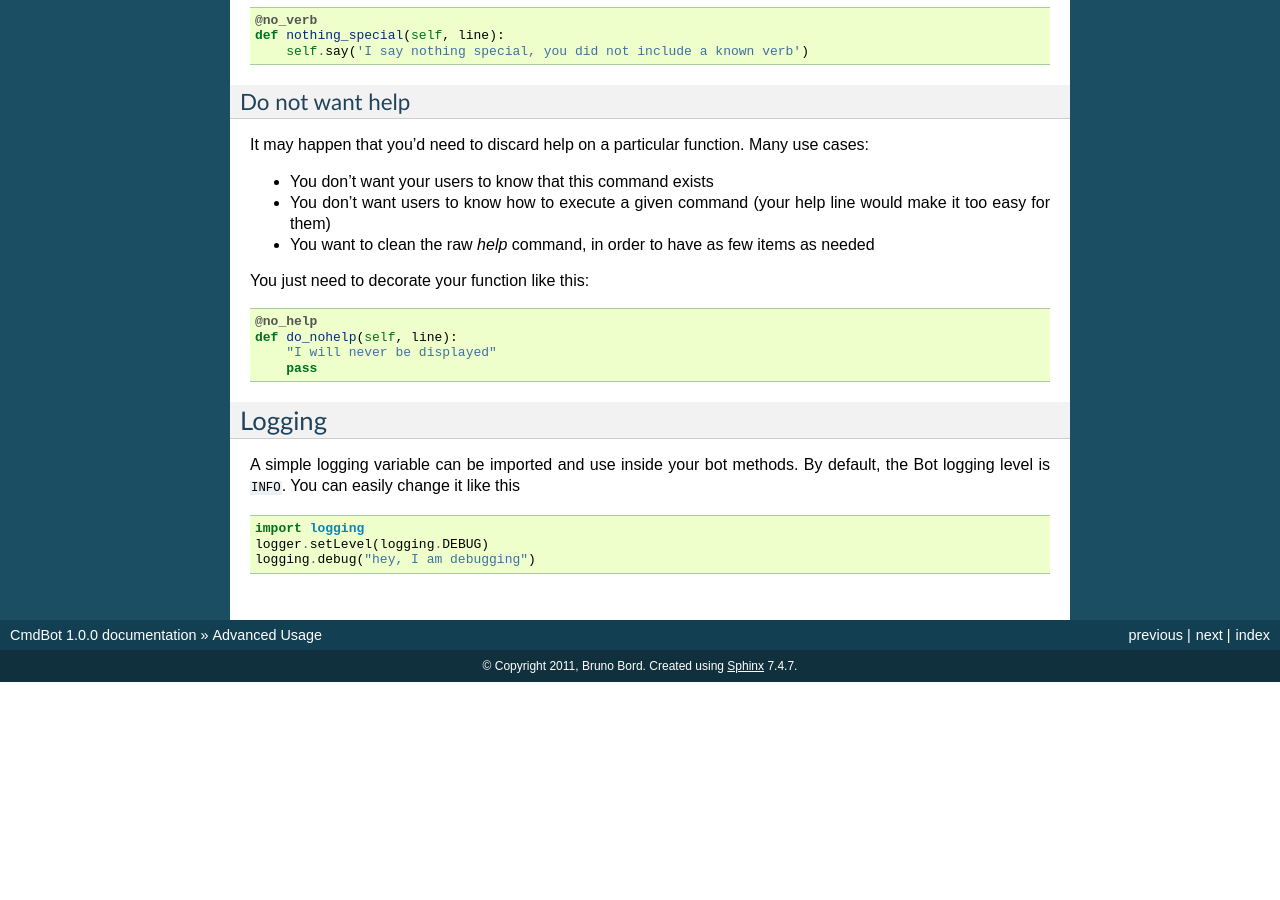
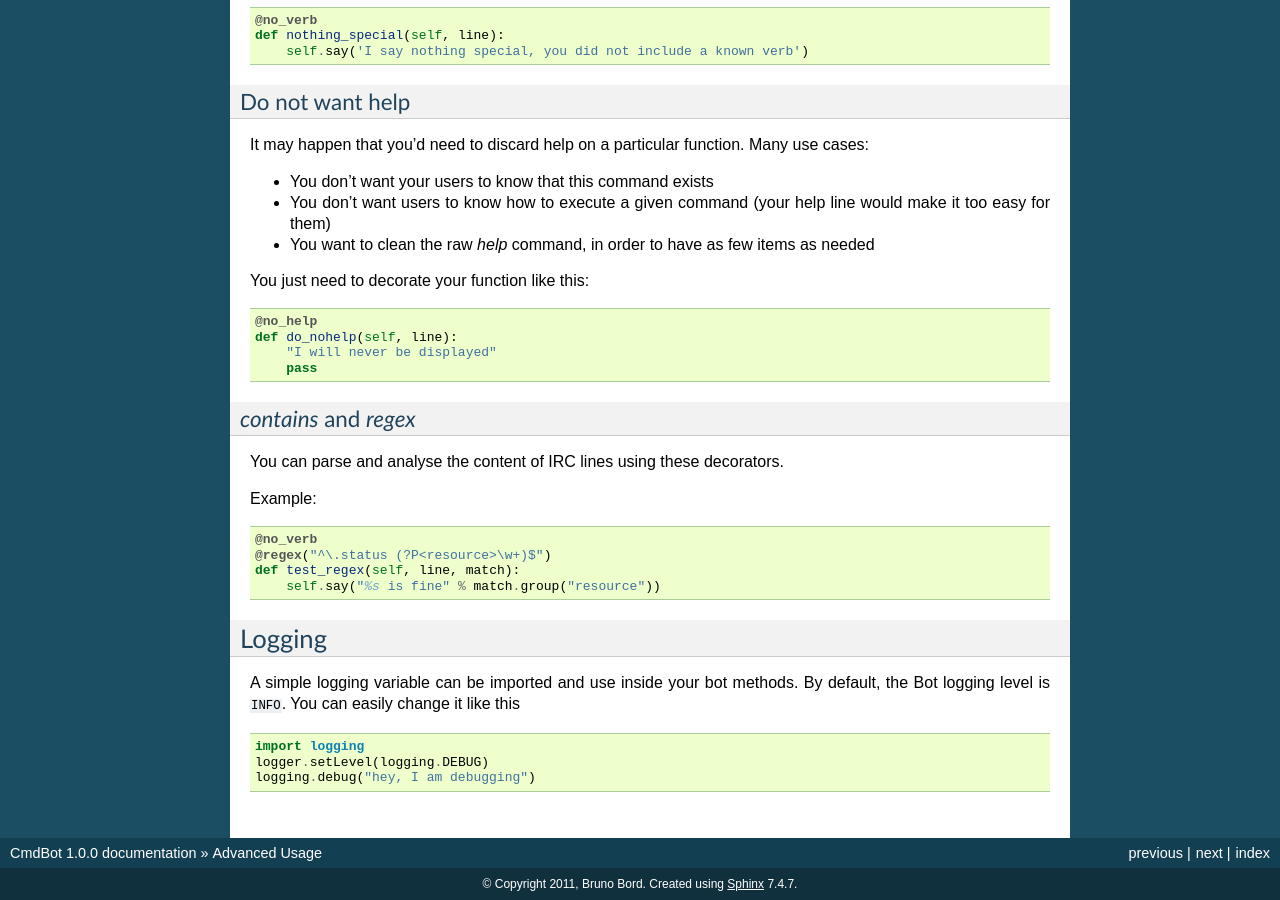
Before and after one commit to brunobord/cmdbot, a Sphinx documentation site: the page built from docs/advanced_usage.rst, in a window 1280 px wide and 900 px high, scrolled down 1855 px. Built offline with Sphinx 7.4.7, drawn with Linux system fonts in a browser that asks for light colours; before the commit the page ends 2537 px from its top, so only the background shows below that.

Commit message:
docs and sample

```diff
--- a/docs/advanced_usage.rst
+++ b/docs/advanced_usage.rst
@@ -154,6 +154,22 @@ You just need to decorate your function like this:
         "I will never be displayed"
         pass
 
+`contains` and `regex`
+----------------------
+
+You can parse and analyse the content of IRC lines using these decorators.
+
+Example:
+
+.. code-block:: python
+
+    @no_verb
+    @regex("^\.status (?P<resource>\w+)$")
+    def test_regex(self, line, match):
+        self.say("%s is fine" % match.group("resource"))
+
+
+
 Logging
 =======
 
```
Also changed, not shown: 2 other files.
